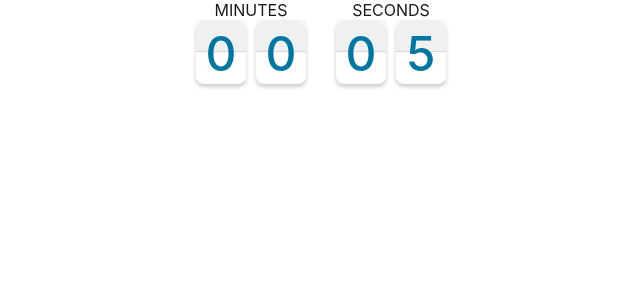
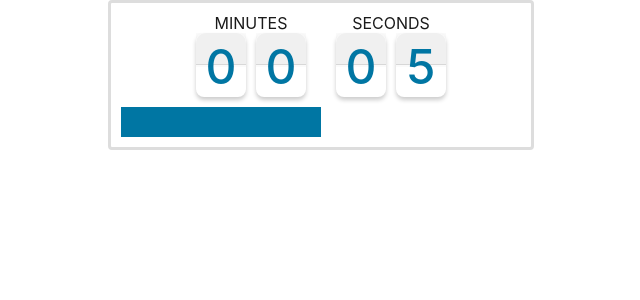
Before and after one commit to sonbachmi/ReactVisualTimer, a React (Create React App) app: page / in a window 1280 px wide. Shown: the top 300 px of the page, without its empty margins (319-959 px from the left). Built offline with nearby package versions, Linux system fonts and the light colour scheme.

Commit message:
progress styling

```diff
--- a/package.json
+++ b/package.json
@@ -1,12 +1,13 @@
 {
   "name": "react-visual-timer",
-  "version": "0.0.1",
+  "version": "0.0.2",
   "keywords": [
     "react",
     "javascript",
     "timer", "clock",
     "animation"
   ],
+  "license": "MIT",
   "author": "Son Nguyen",
   "homepage": "https://github.com/sonbachmi/ReactVisualTimer",
   "repository": {
--- a/src/visual-timer/components/visual-progress/VisualProgress.js
+++ b/src/visual-timer/components/visual-progress/VisualProgress.js
@@ -1,25 +1,26 @@
 import React from "react";
+
+import "./VisualProgress.scss";
 
 export class VisualProgress extends React.Component {
 
     totalSecs = 0;
     elapsedSecs = 0;
+    percentage = '0%';
 
     constructor(props) {
         super(props);
+        /*  totalSecs prop won't change for entire life cycle so safe to copy to instance variable for reuse */
         this.totalSecs = props.totalSecs || 0;
-        this.elapsedSecs = props.elapsedSecs || 0;
-    }
-
-    getProgressPercentage() {
-        return Math.round((this.elapsedSecs * 100) / this.totalSecs) + "%";
     }
 
     render() {
+        this.percentage = Math.floor(((this.props.elapsedSecs||0) * 100)
+            / this.totalSecs) + "%";
         return (
-        <div className="vtimer-progress">
-            <div className="vtimer-progress--bar" style={{
-                width: this.getProgressPercentage(this.state.elapsedSecs)
+        <div className="VisualProgress">
+            <div className="VisualProgress--bar" style={{
+                width: this.percentage
             }}/>
         </div>
         );
--- a/src/visual-timer/components/visual-progress/VisualProgress.scss
+++ b/src/visual-timer/components/visual-progress/VisualProgress.scss
@@ -1,11 +1,10 @@
 /* Progress bar */
 
-.vtimer-progress {
+.VisualProgress {
   width: 100%;
-  height: 30px;
   margin-top: 10px;
   &--bar {
-    width: 100%;
+    width: 100%; height: 30px;
     background-color: #0076a3;
     min-width: 0;
     .alarming & {
--- a/src/visual-timer/components/visual-timer/VisualTimer.js
+++ b/src/visual-timer/components/visual-timer/VisualTimer.js
@@ -1,7 +1,7 @@
 import React from "react";
 
+import {VisualProgress} from "../visual-progress/VisualProgress";
 import "./VisualTimer.scss";
-import {VisualProgress} from "../visual-progress/VisualProgress";
 
 export class VisualTimer extends React.Component {
 
@@ -15,6 +15,7 @@ export class VisualTimer extends React.Component {
         this.state = {
             started: false,
             alarming: false,
+            stopped: false,
             elapsedSecs: 0,
             clockFace: {
                 /* Store display values for two digits of each time component
@@ -27,7 +28,6 @@ export class VisualTimer extends React.Component {
                 sec2: 0
             }
         };
-        this.start();
     }
 
     updateClockFace(remainingSecs) {
@@ -50,7 +50,7 @@ export class VisualTimer extends React.Component {
         if (!this.totalSecs) return;
         const scale = 1;
         this.timer = setInterval(() => {
-            if (!this.started) return;
+            if (!this.state.started || this.state.stopped) return;
             this.setState({ elapsedSecs: this.state.elapsedSecs+1 });
             const remainingSecs = this.totalSecs - this.state.elapsedSecs;
             if (remainingSecs < 0) {
@@ -61,11 +61,13 @@ export class VisualTimer extends React.Component {
                 this.updateClockFace(remainingSecs);
             }
         }, Math.round(1000 / scale));
-        this.started = true;
+        this.setState(
+            { started: true });
     }
 
     stop() {
-        this.stopped = true;
+        this.setState(
+            { stopped: true });
         if (this.timer) {
             clearInterval(this.timer);
         }
@@ -75,7 +77,8 @@ export class VisualTimer extends React.Component {
         if (!this.totalSecs) return null;
         const {hour1, hour2, min1, min2, sec1, sec2} = this.state.clockFace;
         return (
-            <div className={'VisualTimer ' + (this.state.alarming ? 'alarming' : '')}>
+            <div className={'VisualTimer ' + (this.state.alarming ? 'alarming' : '')}
+            style={ { borderStyle: 'solid' } }>
 
                 <div className="countdown">
                     {
@@ -161,11 +164,15 @@ export class VisualTimer extends React.Component {
 
                 {
                     this.state.started &&
-                    <VisualProgress totalSecs={this.totalSecs} elapsedSecs={this.state.elapsedSecs} />
+                   <VisualProgress totalSecs={this.totalSecs} elapsedSecs={this.state.elapsedSecs} />
 
                 }
             </div>
         );
+    }
+
+    componentDidMount() {
+        this.start();
     }
 
     componentWillUnmount() {
--- a/src/visual-timer/components/visual-timer/VisualTimer.scss
+++ b/src/visual-timer/components/visual-timer/VisualTimer.scss
@@ -1,6 +1,11 @@
 .VisualTimer {
   display: flex;
   flex-flow: column nowrap;
+  width: 400px;
+  padding: 10px;
+  border-radius: 4px;
+  border-color: #ddd;
+  margin: 0 auto;
 }
 
 .countdown {
```
